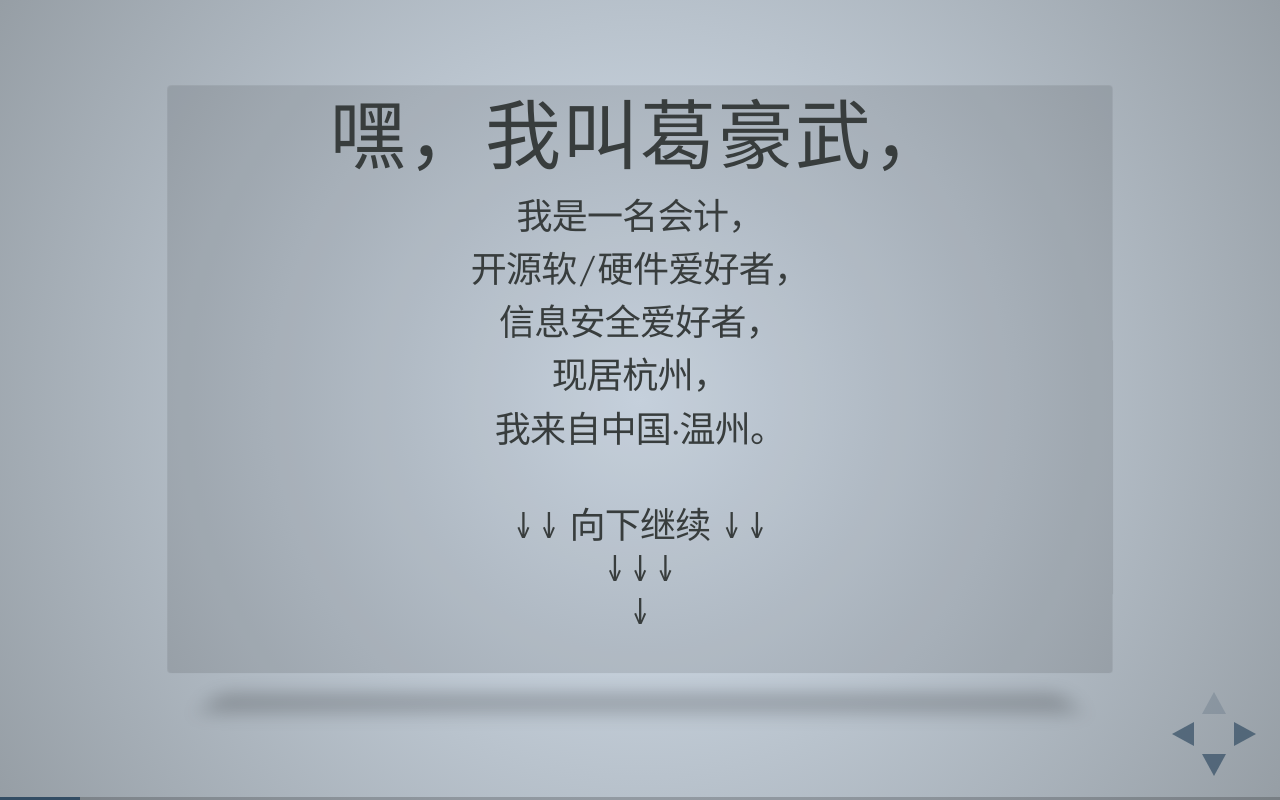
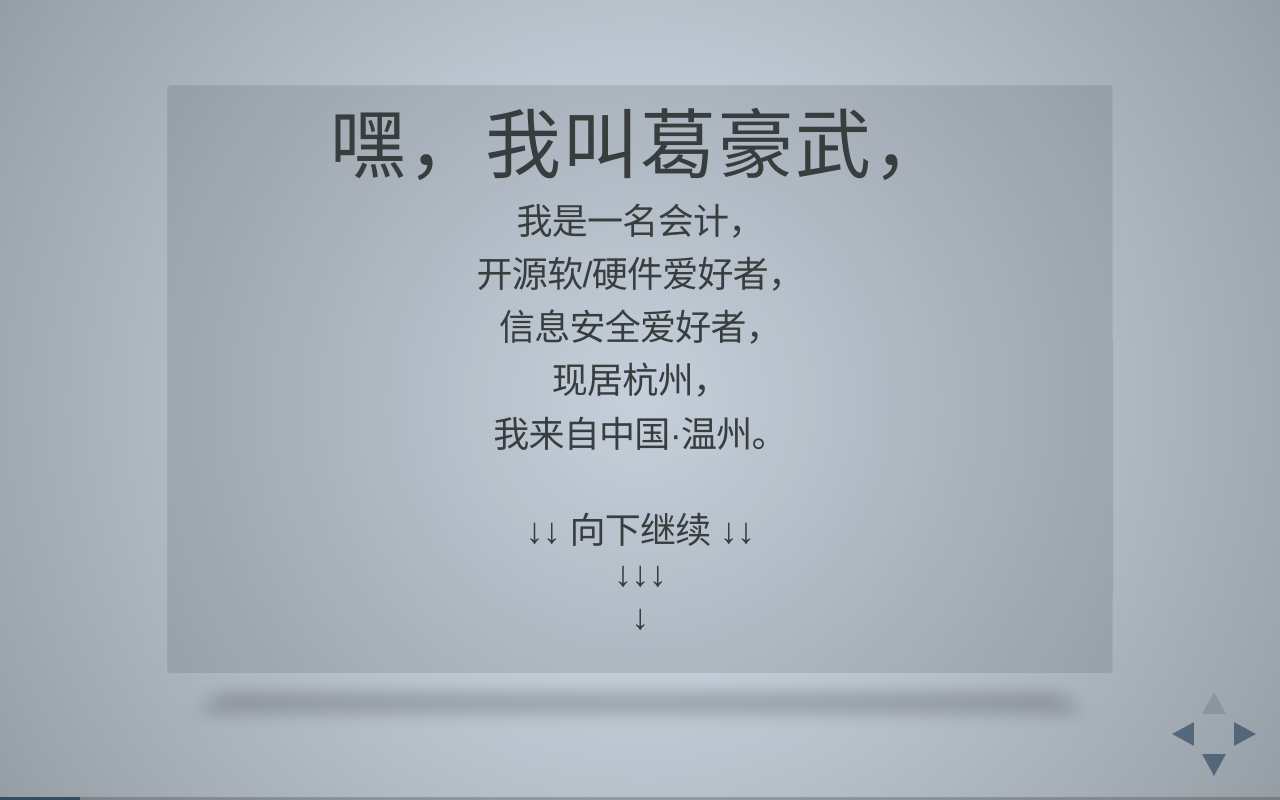
Before and after one commit to gehaowu/aboutme, a plain HTML site: page index.html in a window 1280 px wide. Both pictures are taken after a click on the element 1251 px from the left and 734 px from the top of the page. Drawn offline with Linux system fonts and the light colour scheme.

Commit message:
更新中文字体，微软正黑优先

```diff
--- a/css/theme/custom.css
+++ b/css/theme/custom.css
@@ -32,7 +32,7 @@ body {
 }
 
 .reveal {
-  font-family: "Palatino Linotype", "Book Antiqua", Palatino, FreeSerif, serif;
+  font-family: "Microsoft JhengHei", Helvetica, Tahoma, Arial, STXihei, "华文细黑", "Microsoft YaHei", "微软雅黑", SimSun, "宋体", Heiti, "黑体", sans-serif;
   font-size: 36px;
   font-weight: 200;
   letter-spacing: -0.02em;
@@ -54,14 +54,14 @@ body {
 .reveal h6 {
   margin: 0 0 20px 0;
   color: #383d3d;
-  font-family: "Palatino Linotype", "Book Antiqua", Palatino, FreeSerif, serif;
+  font-family: "Microsoft JhengHei", Helvetica, Tahoma, Arial, STXihei, "华文细黑", "Microsoft YaHei", "微软雅黑", SimSun, "宋体", Heiti, "黑体", sans-serif;
   line-height: 0.9em;
   letter-spacing: 0.02em;
   text-transform: none;
   text-shadow: none; }
 
 .reveal h1 {
-  font-family: 'Rouge Script', cursive;
+  font-family: "Microsoft JhengHei", Helvetica, Tahoma, Arial, STXihei, "华文细黑", "Microsoft YaHei", "微软雅黑", SimSun, "宋体", Heiti, "黑体", sans-serif;
   text-shadow: 0px 0px 6px rgba(0, 0, 0, 0.2); }
 
 /*********************************************
```
